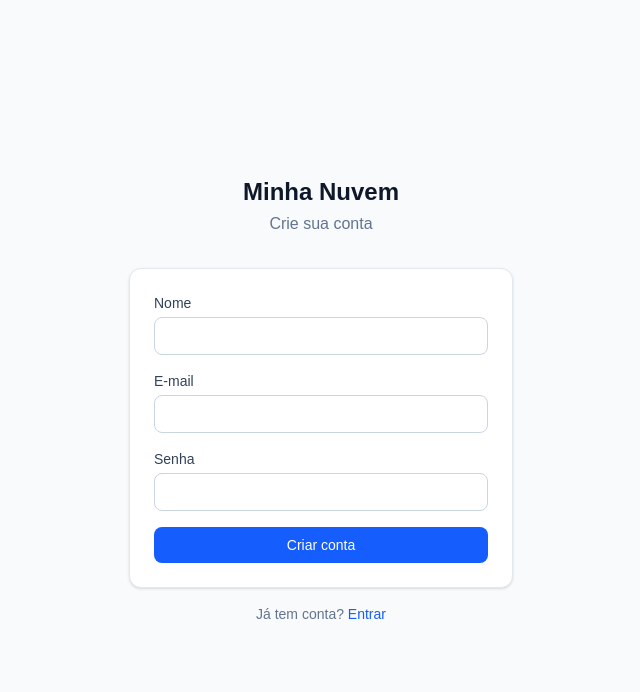
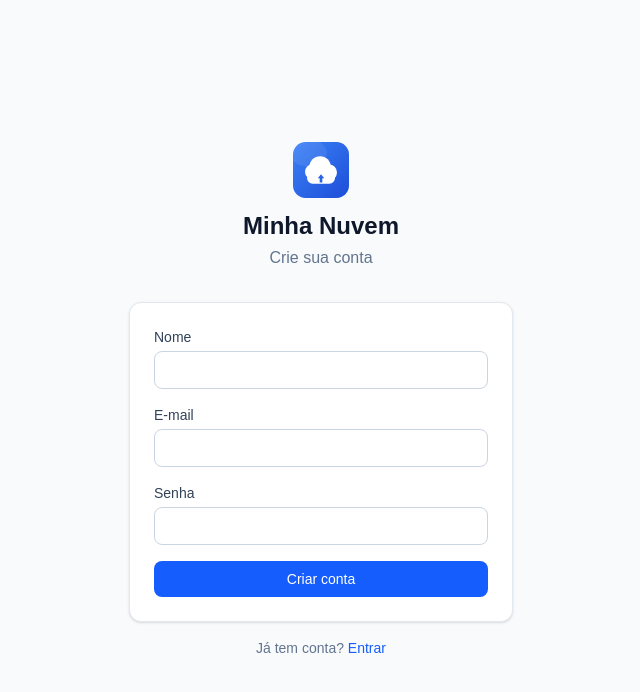
Before and after one commit to fagundesleonardo/minha-nuvem-app, a Next.js app: page /signup in a window 1280 px wide. Shown: the top 692 px of the page, without its empty margins (319-959 px from the left). Built offline with nearby package versions, Linux system fonts and the light colour scheme.

Commit message:
Add logo mark to signup page header

```diff
--- a/src/app/signup/page.tsx
+++ b/src/app/signup/page.tsx
@@ -4,6 +4,7 @@ import { useState } from "react";
 import { useRouter } from "next/navigation";
 import Link from "next/link";
 import { createClient } from "@/lib/supabase/client";
+import { LogoMark } from "@/components/Logo";
 
 export default function SignupPage() {
   const router = useRouter();
@@ -59,6 +60,9 @@ export default function SignupPage() {
     <div className="min-h-screen flex items-center justify-center bg-slate-50 px-4">
       <div className="w-full max-w-sm">
         <div className="text-center mb-8">
+          <div className="flex justify-center mb-3">
+            <LogoMark size={56} />
+          </div>
           <h1 className="text-2xl font-semibold text-slate-900">Minha Nuvem</h1>
           <p className="text-slate-500 mt-1">Crie sua conta</p>
         </div>
```
